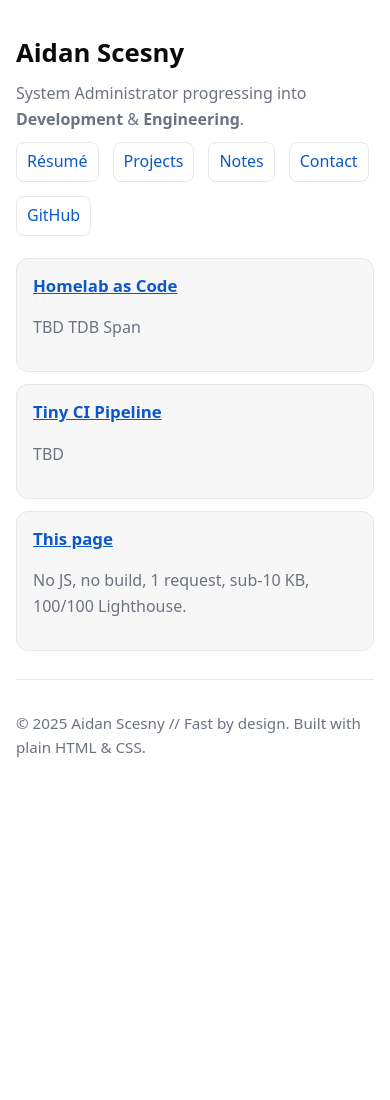
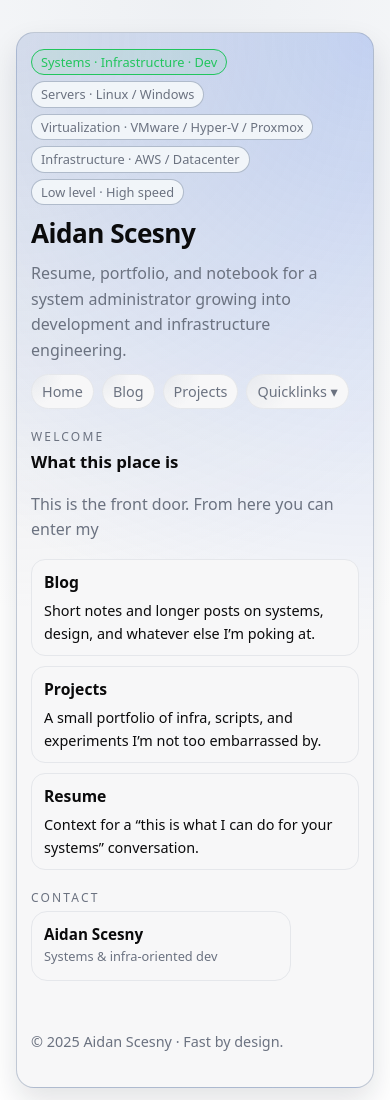
Before and after one commit to SuitOne/aidanscesny.com, a plain HTML site: page index.html in a window 390 px wide. Shown: the top 1100 px of the page. Before the commit the page ends 844 px from the top, so only its background shows below. Drawn offline with Linux system fonts and the light colour scheme.

Commit message:
Revamped index, moved css to style.css

```diff
--- a/index.html
+++ b/index.html
@@ -4,54 +4,11 @@
   <meta charset="utf-8">
   <meta name="viewport" content="width=device-width,initial-scale=1">
   <title>Home - Aidan Scesny</title>
-  <meta name="description" content="System Administrator | Systems Developer | Server Architect">
+  <meta name="description" content="Resume, portfolio, and notes by Aidan Scesny, System Administrator">
   <link rel="canonical" href="https://aidanscesny.com/">
+  <link rel="icon" href="/favicon.ico">
+  <link rel="stylesheet" href="style.css">
 
-  <!-- Open Graph / Twitter -->
-  <meta property="og:title" content="Home - Aidan Scesny">
-  <meta property="og:description" content="Projects, notes, and contact">
-  <meta property="og:type" content="website">
-  <meta property="og:url" content="https://aidanscesny.com/">
-  <!-- <meta property="og:image" content="https://aidanscesny.com/og.png"> -->
-  <!-- <meta name="twitter:card" content="summary_large_image"> -->
-
-  <!-- Favicons (serve tiny, cached forever) -->
-  <link rel="icon" href="/favicon.ico">
-
-  <!-- Minimal, critical CSS -->
-  <style>
-    :root {
-      --bg: #ffffff; --fg: #0b0b0c; --muted:#6b7280; --link:#0a58ca; --card:#f7f7f8; --border:#e5e7eb;
-    }
-    @media (prefers-color-scheme: dark) {
-      :root { --bg:#0b0b0c; --fg:#e5e7eb; --muted:#9aa0aa; --link:#7abaff; --card:#141417; --border:#22242a; }
-    }
-    * { box-sizing:border-box }
-    html:focus-within { scroll-behavior: smooth; }
-    body {
-      margin:0; font: 16px/1.6 system-ui, -apple-system, Segoe UI, Roboto, Ubuntu, Cantarell, Noto Sans, Arial, sans-serif;
-      background:var(--bg); color:var(--fg);
-    }
-    .wrap { max-width: 760px; margin: 0 auto; padding: 32px 16px 64px; }
-    header { display:flex; align-items:flex-start; justify-content:space-between; gap:16px; }
-    h1 { font-size: clamp(1.5rem, 2.5vw + 1rem, 2.25rem); margin: 0 0 8px }
-    .tag { color:var(--muted); margin:0 }
-    nav { margin-top: 10px; display:flex; gap:14px; flex-wrap:wrap }
-    nav a { text-decoration:none; border:1px solid var(--border); padding:6px 10px; border-radius:8px; }
-    nav a:focus, nav a:hover { outline:0; border-color:var(--link); }
-    a { color: var(--link) }
-    .grid { display:grid; gap:12px; margin-top: 22px }
-    .card {
-      border:1px solid var(--border); background:var(--card); border-radius:12px; padding:14px 16px;
-    }
-    .card h3 { margin:0 0 6px; font-size:1.05rem }
-    .muted { color: var(--muted) }
-    footer { margin-top:28px; border-top:1px solid var(--border); padding-top:16px; color:var(--muted); font-size:0.95rem }
-    .skip-link { position:absolute; left:-9999px; top:auto; width:1px; height:1px; overflow:hidden; }
-    .skip-link:focus { position:static; width:auto; height:auto; padding:6px 10px; background:var(--card); border:1px solid var(--border); border-radius:8px; }
-  </style>
-
-  <!-- Structured data -->
   <script type="application/ld+json">
   {
     "@context":"https://schema.org",
@@ -59,50 +16,99 @@
     "name":"Aidan Scesny",
     "url":"https://aidanscesny.com/",
     "jobTitle":"Systems Administrator",
-    "knowsAbout":["DevOps","Linux","Containers","CI/CD","C/C++"],
-    "sameAs":["https://github.com/aidanscesny","https://www.linkedin.com/in/aidan-scesny-318664219/"]
+    "knowsAbout":["Virtualization","Linux","Windows","Infrastructure","System Administration","C/C++"],
+    "sameAs":[
+      "https://github.com/aidanscesny",
+      "https://www.linkedin.com/in/aidan-scesny-318664219/"
+    ]
   }
   </script>
 </head>
 <body>
   <a class="skip-link" href="#content">Skip to content</a>
-  <div class="wrap" id="content">
+  <div class="wrap">
+    <div class="shell" id="content">
       <header>
         <div>
+          <div class="pill-row" aria-hidden="true">
+            <span class="pill pill--accent">Systems · Infrastructure · Dev</span>
+            <span class="pill">Servers · Linux / Windows</span>
+            <span class="pill">Virtualization · VMware / Hyper-V / Proxmox</span>
+            <span class="pill">Infrastructure · AWS / Datacenter</span>
+            <span class="pill">Low level · High speed</span>
+          </div>
           <h1>Aidan Scesny</h1>
-        <p class="tag">System Administrator progressing into <strong>Development</strong> & <strong>Engineering</strong>.</p>
+          <p class="tag">
+            Resume, portfolio, and notebook for a system administrator
+            growing into development and infrastructure engineering.
+          </p>
           <nav aria-label="Primary">
-          <a href="/resume.pdf">Résumé</a>
-          <a href="/projects/">Projects</a>
-          <a href="/notes/">Notes</a>
-          <a href="mailto:a.scesny@att.net">Contact</a>
+            <a class="nav-link" href="/index.html">Home</a>
+            <a class="nav-link" href="/blog.html">Blog</a>
+            <a class="nav-link" href="/projects.html">Projects</a>
+            <details class="quicklinks">
+              <summary>Quicklinks ▾</summary>
+              <div class="quicklinks-menu" aria-label="Quicklinks menu">
                 <a href="https://github.com/aidanscesny">GitHub</a>
+                <a href="https://www.linkedin.com/in/aidan-scesny-318664219/">LinkedIn</a>
+              </div>
+            </details>
           </nav>
         </div>
       </header>
 
-    <section class="grid" aria-labelledby="projects">
-      <h2 id="projects" class="visually-hidden" style="position:absolute;left:-9999px">Featured Projects</h2>
-
+      <main class="layout">
+        <section aria-labelledby="intro-heading">
+          <p class="section-label" id="intro-heading">Welcome</p>
+          <h2 class="section-title">What this place is</h2>
+          <p class="muted">
+            This is the front door. From here you can enter my
+          </p>
+          <div class="card-list">
             <article class="card">
-        <h3><a href="/projects/homelab/">Homelab as Code</a></h3>
-        <p class="muted">TBD <span>TDB Span</span></p>
+              <h3>Blog</h3>
+              <p>Short notes and longer posts on systems, design, and whatever else I’m poking at.</p>
             </article>
-
             <article class="card">
-        <h3><a href="/projects/ci-pipeline/">Tiny CI Pipeline</a></h3>
-        <p class="muted">TBD</p>
+              <h3>Projects</h3>
+              <p>A small portfolio of infra, scripts, and experiments I’m not too embarrassed by.</p>
             </article>
-
             <article class="card">
-        <h3><a href="/projects/fast-index/">This page</a></h3>
-        <p class="muted">No JS, no build, 1 request, sub-10 KB, 100/100 Lighthouse.</p>
+              <h3>Resume</h3>
+              <p>Context for a “this is what I can do for your systems” conversation.</p>
             </article>
+          </div>
         </section>
 
+        <aside aria-label="Contact card">
+          <p class="section-label">Contact</p>
+          <div class="contact-card" tabindex="0" role="button">
+            <div class="contact-card-inner">
+              <div class="contact-main">
+                <div>
+                  <div class="contact-name">Aidan Scesny</div>
+                  <div class="contact-role">Systems &amp; infra-oriented dev</div>
+                </div>
+              </div>
+              <div class="contact-details">
+                <p>Email: <a href="mailto:a.scesny@att.net">a.scesny@att.net</a></p>
+                <p class="contact-role">
+                  Currently working on infrastructure for L3Harris Technologies.
+                </p>
+                <div class="contact-links">
+                  <a class="chip" href="https://github.com/aidanscesny">GitHub</a>
+                  <a class="chip" href="https://www.linkedin.com/in/aidan-scesny-318664219/">LinkedIn</a>
+                </div>
+              </div>
+            </div>
+          </div>
+        </aside>
+      </main>
+
       <footer>
-      <p>© <span id="y">2025</span> Aidan Scesny // Fast by design. Built with plain HTML & CSS.</p>
+        <p>© <span id="y">2025</span> Aidan Scesny · Fast by design.</p>
       </footer>
+    </div>
   </div>
   <script>
     document.getElementById('y').textContent = new Date().getFullYear();
--- /dev/null
+++ b/style.css
@@ -0,0 +1,322 @@
+:root {
+    --bg:#ffffff; --fg:#0b0b0c; --muted:#6b7280; --link:#0a58ca;
+    --card:#f7f7f8; --border:#e5e7eb;
+    --pill-bg:#f1f5f9;
+    --shadow-soft:0 14px 30px rgba(15,23,42,0.12);
+}
+@media (prefers-color-scheme: dark) {
+    :root {
+        --bg:#020617; --fg:#e5e7eb; --muted:#9aa0aa; --link:#7abaff;
+        --card:#020617; --border:#1f2937;
+        --pill-bg:#020617;
+        --shadow-soft:0 22px 55px rgba(0,0,0,0.85);
+    }
+}
+* { box-sizing:border-box; }
+
+html {
+    min-height: 100%;
+    scroll-behavior: smooth;
+    background:
+    radial-gradient(circle at top, rgba(148,163,184,0.16), transparent 55%),
+    var(--bg);
+}
+
+body {
+    margin: 0;
+    min-height: 100vh;
+    font: 16px/1.6 system-ui,-apple-system,Segoe UI,Roboto,Ubuntu,Cantarell,Noto Sans,Arial,sans-serif;
+    color: var(--fg);
+    background: transparent;
+}
+
+a { color:var(--link); }
+
+.wrap { max-width:780px; margin:0 auto; padding:32px 16px 64px; }
+
+.shell {
+    border-radius:22px;
+    border:1px solid rgba(148,163,184,0.55);
+    background:
+    radial-gradient(circle at top left,rgba(148,163,184,0.2),transparent 52%),
+    radial-gradient(circle at top right,rgba(37,99,235,0.23),transparent 55%),
+    var(--card);
+    box-shadow:var(--shadow-soft);
+    padding:20px 18px 24px;
+    backdrop-filter:blur(10px);
+}
+
+header {
+    display:flex;
+    align-items:flex-start;
+    justify-content:space-between;
+    gap:18px;
+    margin-bottom:18px;
+}
+
+h1 {
+    font-size:clamp(1.6rem,2.6vw + 1rem,2.4rem);
+    margin:0 0 6px;
+    letter-spacing:-0.02em;
+}
+
+.tag {
+    color:var(--muted);
+    margin:0 0 10px;
+    max-width:32rem;
+}
+
+.pill-row {
+    display:flex;
+    flex-wrap:wrap;
+    gap:6px;
+    margin-bottom:8px;
+}
+.pill {
+    font-size:0.8rem;
+    padding:2px 9px;
+    border-radius:999px;
+    border:1px solid rgba(148,163,184,0.7);
+    background:var(--pill-bg);
+    color:var(--muted);
+}
+.pill--accent {
+    border-color:#22c55e;
+    color:#22c55e;
+    background:rgba(34,197,94,0.07);
+    font-weight:500;
+}
+
+nav {
+    display:flex;
+    flex-wrap:wrap;
+    gap:8px;
+    margin-top:8px;
+}
+.nav-link,
+.quicklinks summary {
+    border:1px solid var(--border);
+    padding:5px 10px;
+    border-radius:999px;
+    font-size:0.9rem;
+    text-decoration:none;
+    color:var(--muted);
+    background:
+    radial-gradient(circle at 0 0,rgba(148,163,184,0.16),transparent 45%),
+    var(--card);
+    cursor:pointer;
+    display:inline-flex;
+    align-items:center;
+    gap:4px;
+    transition:
+    border-color 0.15s ease-out,
+    box-shadow 0.15s ease-out,
+    transform 0.15s ease-out,
+    color 0.15s ease-out;
+}
+.nav-link:hover,
+.nav-link:focus-visible,
+.quicklinks[open] summary,
+.quicklinks summary:hover,
+.quicklinks summary:focus-visible {
+    outline:0;
+    border-color:#22c55e;
+    color:var(--fg);
+    transform:translateY(-1px);
+    box-shadow:0 8px 22px rgba(15,23,42,0.18);
+}
+
+.quicklinks {
+    position:relative;
+}
+.quicklinks summary {
+    list-style:none;
+}
+.quicklinks summary::-webkit-details-marker { display:none; }
+
+.quicklinks-menu {
+    position:absolute;
+    top:120%;
+    right:0;
+    min-width:170px;
+    border-radius:12px;
+    border:1px solid var(--border);
+    background:var(--card);
+    padding:6px 0;
+    box-shadow:var(--shadow-soft);
+    z-index:10;
+}
+.quicklinks-menu a {
+    display:block;
+    padding:6px 12px;
+    font-size:0.9rem;
+    text-decoration:none;
+    color:var(--muted);
+}
+.quicklinks-menu a:hover,
+.quicklinks-menu a:focus-visible {
+    color:var(--fg);
+    background:rgba(15,23,42,0.07);
+    outline:0;
+}
+
+main { display:grid; gap:18px; }
+
+.layout {
+    display:grid;
+    grid-template-columns:minmax(0,1.4fr) minmax(0,1fr);
+    gap:18px;
+    align-items:flex-start;
+}
+
+.section-label {
+    font-size:0.75rem;
+    letter-spacing:0.18em;
+    text-transform:uppercase;
+    color:var(--muted);
+    margin:0 0 3px;
+}
+.section-title {
+    font-size:1.05rem;
+    margin:0 0 6px;
+}
+.muted { color:var(--muted); }
+
+.card-list {
+    display:grid;
+    gap:10px;
+}
+.card {
+    border:1px solid var(--border);
+    border-radius:14px;
+    padding:10px 12px;
+    background:var(--card);
+}
+.card h3 {
+    margin:0 0 4px;
+    font-size:0.98rem;
+}
+.card p {
+    margin:0;
+    font-size:0.9rem;
+}
+
+.contact-card {
+    max-width:260px;
+    border-radius:16px;
+    border:1px solid var(--border);
+    background:var(--card);
+    padding:10px 12px;
+    position:relative;
+    overflow:hidden;
+    cursor:pointer;
+    transition:
+    transform 0.16s ease-out,
+    box-shadow 0.16s ease-out,
+    border-color 0.16s ease-out,
+    background 0.18s ease-out;
+}
+.contact-card-inner {
+    display:flex;
+    flex-direction:column;
+    gap:4px;
+}
+.contact-main {
+    display:flex;
+    justify-content:space-between;
+    align-items:center;
+    gap:6px;
+}
+.contact-name {
+    font-weight:600;
+    font-size:0.95rem;
+}
+.contact-role {
+    font-size:0.8rem;
+    color:var(--muted);
+}
+.contact-hint {
+    font-size:0.75rem;
+    color:var(--muted);
+}
+.contact-details {
+    font-size:0.85rem;
+    color:var(--muted);
+    max-height:0;
+    opacity:0;
+    transform:translateY(-4px);
+    transition:
+    max-height 0.18s ease-out,
+    opacity 0.18s ease-out,
+    transform 0.18s ease-out;
+}
+.contact-details p {
+    margin:4px 0;
+}
+.contact-links {
+    display:flex;
+    flex-wrap:wrap;
+    gap:6px;
+    margin-top:4px;
+}
+.chip {
+    font-size:0.75rem;
+    padding:2px 8px;
+    border-radius:999px;
+    border:1px solid var(--border);
+    text-decoration:none;
+    color:var(--muted);
+}
+
+.contact-card:hover,
+.contact-card:focus-within {
+    transform:translateY(-1px);
+    border-color:#22c55e;
+    box-shadow:var(--shadow-soft);
+    background:
+    radial-gradient(circle at top,rgba(34,197,94,0.12),transparent 55%),
+    var(--card);
+}
+.contact-card:hover .contact-details,
+.contact-card:focus-within .contact-details {
+    max-height:160px;
+    opacity:1;
+    transform:translateY(0);
+}
+
+footer {
+    margin-top:20px;
+    padding-top:14px;
+    color:var(--muted);
+    font-size:0.9rem;
+    display:flex;
+    justify-content:space-between;
+    gap:10px;
+    flex-wrap:wrap;
+}
+
+.skip-link {
+    position:absolute;
+    left:-9999px;
+    top:auto;
+    width:1px;
+    height:1px;
+    overflow:hidden;
+}
+.skip-link:focus {
+    position:static;
+    width:auto;
+    height:auto;
+    padding:6px 10px;
+    margin:6px;
+    background:var(--card);
+    border:1px solid var(--border);
+    border-radius:8px;
+    z-index:20;
+}
+
+@media (max-width:720px) {
+    .shell { border-radius:18px; padding:16px 14px 20px; }
+    header { flex-direction:column; }
+    .layout { grid-template-columns:minmax(0,1fr); }
+}
```
Lines whose indentation alone changed are shown as unchanged.
